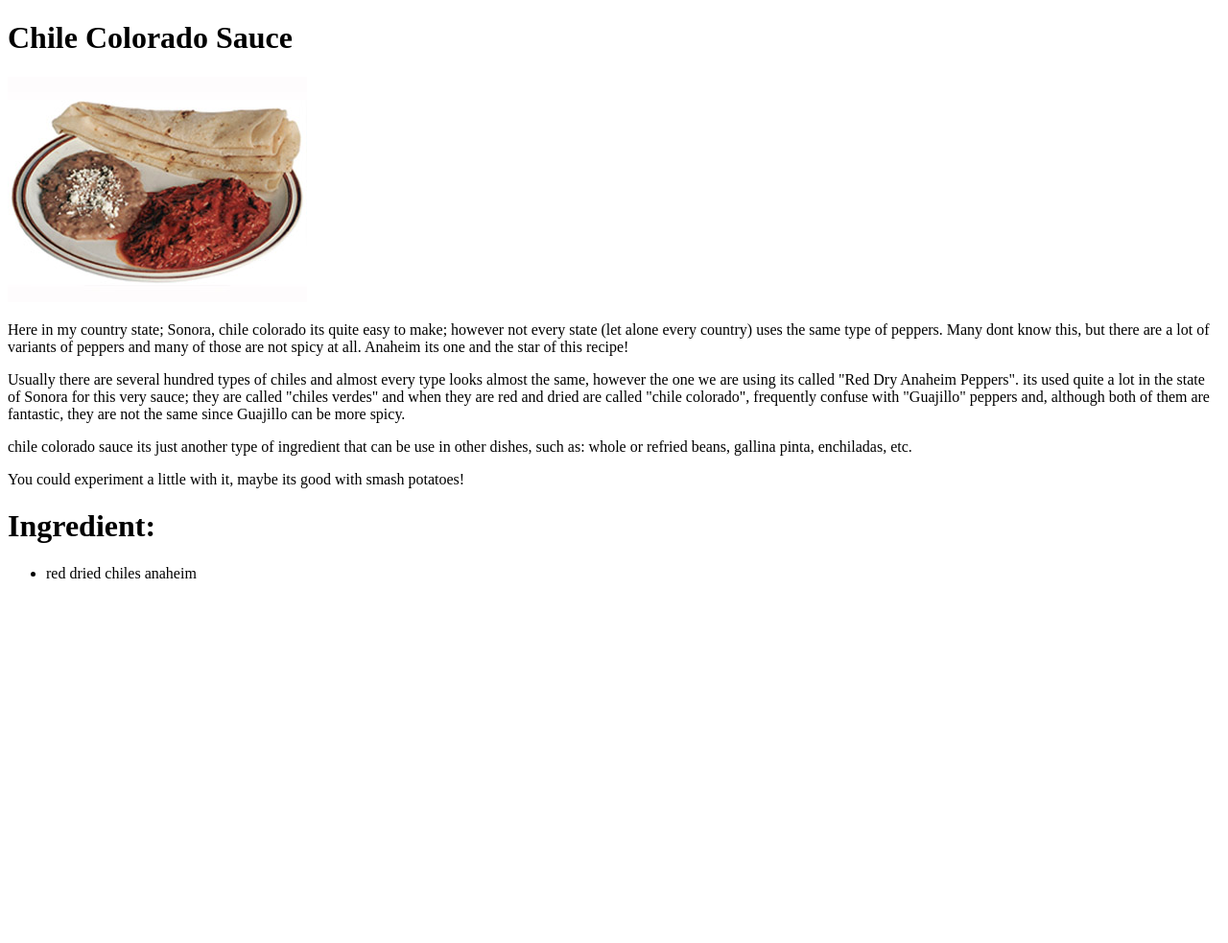
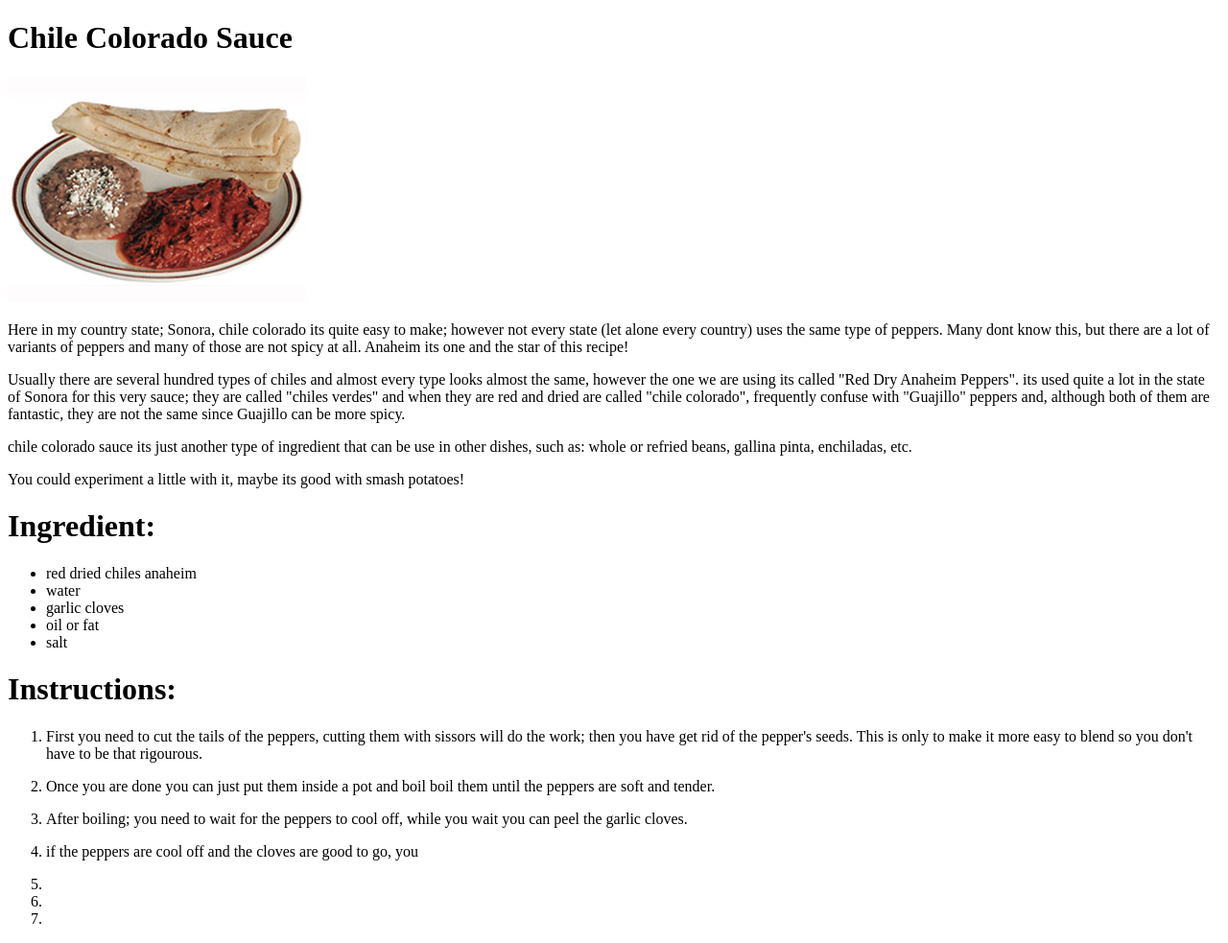
Before and after one commit to YesUSFlorido/odin-recipes, a plain HTML site: page recipes/Chilecoloradosauce.html in a window 1280 px wide. Shown: the whole page at 96% size. Before the commit the page ends 800 px from the top, so only its background shows below. Drawn offline with Linux system fonts and the light colour scheme.

Commit message:
I finish the introduction and the ingredients now I'm working on the instructions

```diff
--- a/recipes/Chilecoloradosauce.html
+++ b/recipes/Chilecoloradosauce.html
@@ -36,7 +36,43 @@ in other dishes, such as: whole or refried beans, gallina pinta, enchiladas, etc
 
 <ul>
     <li>red dried chiles anaheim</li>
+    <li>water</li>
+    <li>garlic cloves</li>
+    <li>oil or fat</li>
+    <li>salt</li>
 </ul>
+
+<h1>Instructions:</h1>
+
+<ol>
+   <p><li>
+        First you need to cut the tails of the peppers, cutting them
+        with sissors will do the work; then you have get rid of the
+        pepper's seeds. This is only to make it more easy to blend so
+        you don't have to be that rigourous.
+    </li></p>
+
+    <p><li>
+        Once you are done you can just put them inside a pot and boil
+        boil them until the peppers are soft and tender.
+    </li></p>
+
+    <p><li>
+        After boiling; you need to wait for the peppers to cool off,
+        while you wait you can peel the garlic cloves.
+    </li></p>
+    <!-- This is were i left it -->
+    <p><li>if the peppers are cool off and the cloves are good to go,
+        you
+    </li></p>
+    <li></li>
+    <li></li>
+    <li></li>
+</ol>
+
+
+
+
 
 </body>
 </html>
```
